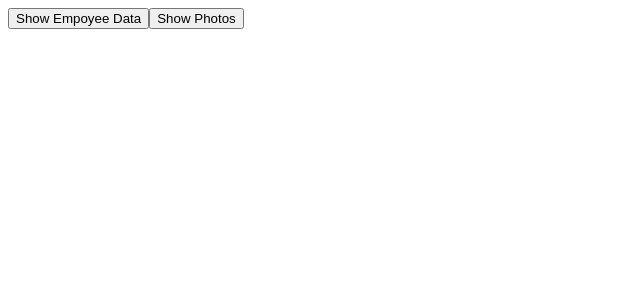
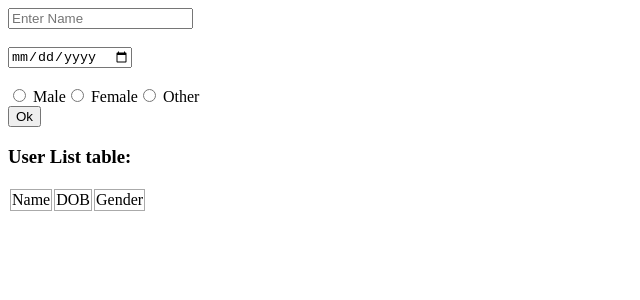
Before and after one commit to chaitalimadde/reactDemo, a React (Create React App) app: page / in a window 1280 px wide. Shown: the top 300 px of the page, without its empty margins (0-640 px from the left). Built offline with nearby package versions, Linux system fonts and the light colour scheme.

Commit message:
day6 assign1 formtable

```diff
--- a/src/App.js
+++ b/src/App.js
@@ -1,8 +1,6 @@
 import './App.css';
 import React from 'react';
-import Employees from './Employees';
-import * as Reactdom from 'react-dom'
-import Photos from './Photos';
+import FormComponent from './FormComponent';
 
 class App extends React.Component {
 
@@ -14,29 +12,12 @@ class App extends React.Component {
     };
   }
 
-  photosClicked =() =>{
-this.setState({
-  showPhotosComponent: true
-})
-  }
-
-  empClicked =() =>{
-    this.setState({
-      showEmpComponent: true
-    })
-      }
 
   render(){
   return (
     <div>
-        {/* <Employees/> */}
-        <button onClick={this.empClicked}>Show Empoyee Data</button>
-        {this.state.showEmpComponent ?
-        <Employees />: null}
-        <button onClick={this.photosClicked}>Show Photos</button>
-        {this.state.showPhotosComponent ?
-        <Photos />: null}
 
+        <FormComponent />
         </div>
   );}
 }
--- a/src/Employees.js
+++ /dev/null
@@ -1,43 +0,0 @@
-import React from 'react';
-class Employees extends React.Component{
-
-    constructor(props){
-super(props)
-this.state = {
-    type:'employee',
-    empData: []
-}
-    }
-
-    componentDidMount(){
-// fetch('https://dummy.restapiexample.com/api/v1/employees')
-fetch('https://hub.dummyapis.com/employee?noofRecords=10&idStarts=1001')
-.then((res)=>res.json())
-.then(emp=>{
-    this.setState({
-        empData: emp
-    })
-}
-)
-console.log(this.state.empData)
-    }
-
-    render(){
-    return<div>
-     <h2>Employees</h2>
-     <ul>
-
-
-                    <table>
-                        <tr><td>Empoyee Id</td><td>Emp firstName</td><td>Emp LastName</td><td>Email</td><td>Contact No</td></tr>
-                        {this.state.empData.map((emp) => (
-                        <tr><td>{emp.id}</td><td>{emp.firstName}</td><td>{emp.lastName}</td><td>{emp.email}</td><td>{emp.contactNumber}</td></tr>
-                        ))}
-                    </table>
-
-            </ul>
-    </div>
-    }
-}
-
-export default Employees;
--- /dev/null
+++ b/src/FormComponent.js
@@ -0,0 +1,85 @@
+import React from "react";
+
+class FormComponent extends React.Component{
+
+constructor(props){
+    super(props);
+    this.state={
+        name: '',
+        dob: '',
+        gender: '',
+        data: []
+    }
+}
+
+   handleChange1=(event)=>{
+    // event.preventDefault();
+        this.setState({name: event.target.value});
+}
+
+handleChange2=(event)=>{
+    // event.preventDefault();
+    this.setState({dob: event.target.value});
+    }
+
+    handleChange3=(event)=>{
+        // event.preventDefault();
+        this.setState({gender: event.target.value});
+}
+
+buttonClicked = (e)=>{
+    e.preventDefault();
+    let items = [...this.state.data];
+    // this.setState({
+    //    data: this.state.data.push({
+    //         name: this.state.name,
+    //         dob: this.state.dob,
+    //         gender: this.state.gender
+    //    })
+     items.push({
+        name: this.state.name,
+        dob: this.state.dob,
+        gender: this.state.gender
+   })
+   this.setState({
+    data:items,
+    name: '',
+    dob: '',
+    gender: ''
+   })
+    //  })
+    // });
+}
+
+render(){
+    return<div>
+<form>
+    <input type="text" name="name" placeholder="Enter Name"  onChange={this.handleChange1}/><br /><br />
+    <input type='date'
+      placeholder='Enter BirthDate'
+      name='birthdate' onChange={this.handleChange2}
+    /><br /><br />
+      <div onChange={this.handleChange3}>
+        <input type="radio" value="Male" name="gender" /> Male
+        <input type="radio" value="Female" name="gender" /> Female
+        <input type="radio" value="Other" name="gender" /> Other
+      </div>
+      <button onClick={this.buttonClicked}>Ok</button>
+</form>
+
+<h3>User List table:</h3>
+<table >
+    <tbody>
+    <tr><td style={{"borderWidth":"1px", 'borderColor':"#aaaaaa", 'borderStyle':'solid'}}>Name</td><td style={{"borderWidth":"1px", 'borderColor':"#aaaaaa", 'borderStyle':'solid'}}>DOB</td><td style={{"borderWidth":"1px", 'borderColor':"#aaaaaa", 'borderStyle':'solid'}}>Gender</td></tr>
+
+    {this.state.data?.map(item => {
+        return(
+    <tr><td>{item.name}</td><td>{item.dob}</td><td>{item.gender}</td></tr>
+        )
+})}
+    </tbody></table>
+    </div>
+}
+}
+
+export default FormComponent;
--- a/src/Photos.js
+++ /dev/null
@@ -1,38 +0,0 @@
-import React from 'react';
-class Photos extends React.Component{
-
-    constructor(props){
-        super(props)
-        this.state = {
-            type:'photos',
-            picData: []
-        }
-            }
-
-            componentDidMount(){
-
-        fetch('https://jsonplaceholder.typicode.com/photos')
-        .then((res)=>res.json())
-        .then(pics=>{
-            this.setState({
-                picData: pics
-            })
-        }
-
-        )
-            }
-
-    render(){
-    return<div>
-        <h2>Photos</h2>
-        {this.state.picData.slice(0,5).map((pic, key) => (
-        <img
-        src={pic.url}
-        alt="car"
-      />
-      ))}
-    </div>
-    }
-}
-
-export default Photos;
```
